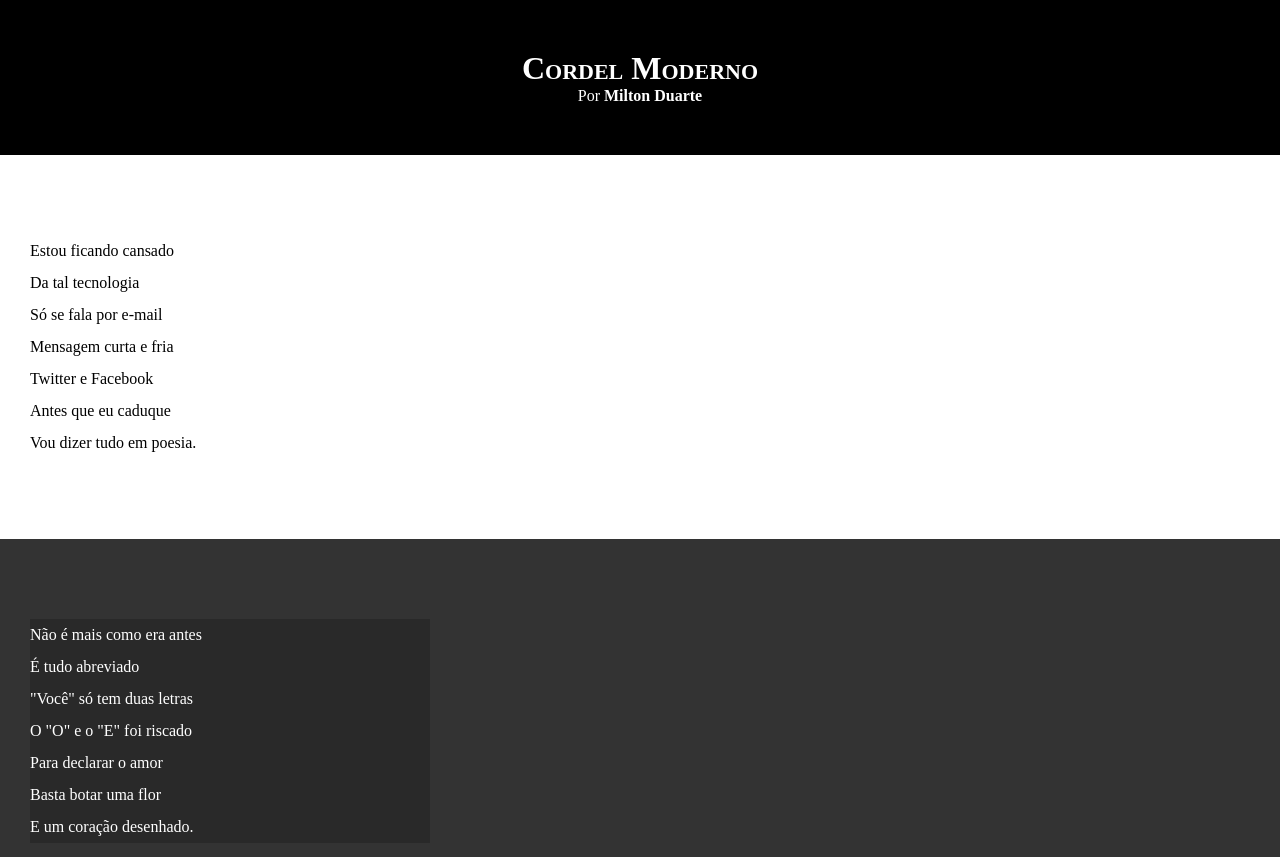
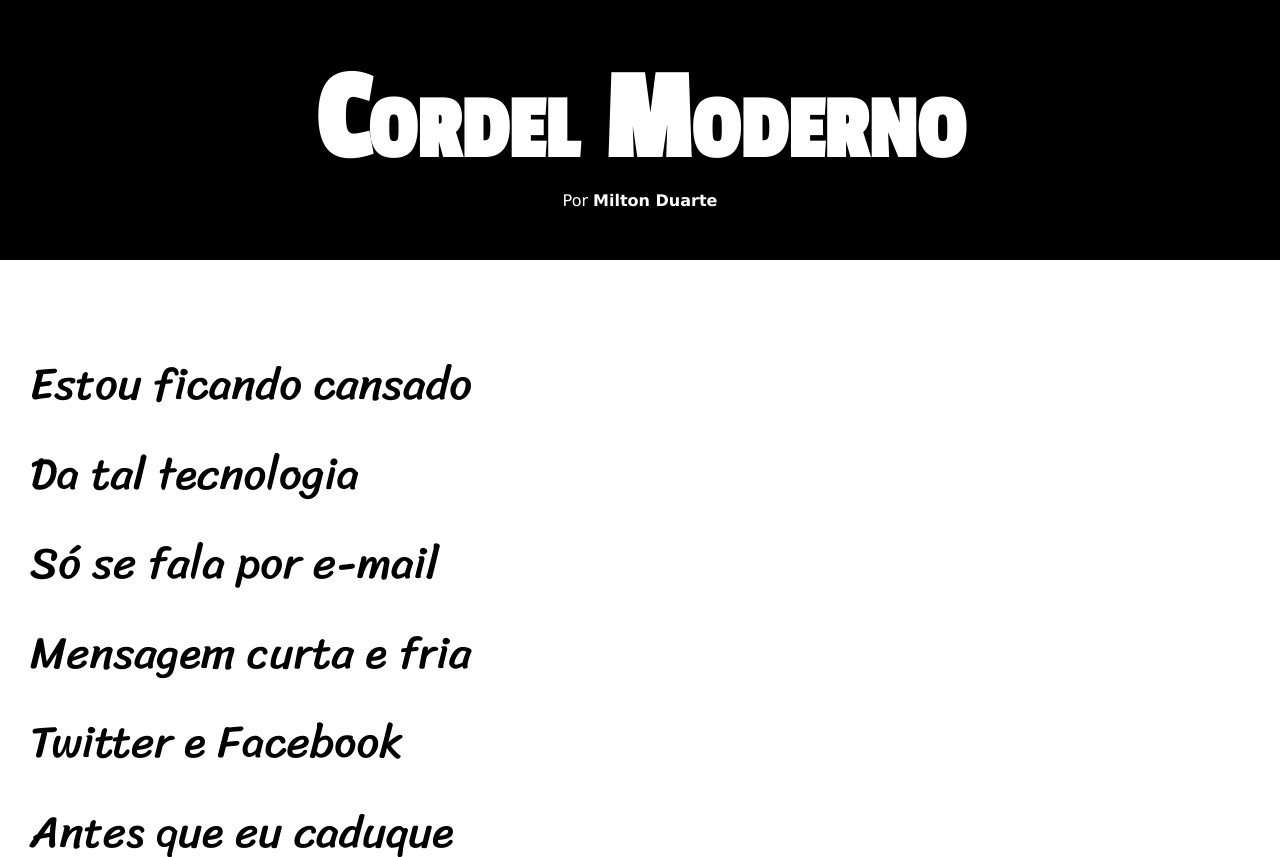
Before and after one commit to abraaofreire/html-css, a plain HTML site: page challenges/challenge012/index.html in a window 1280 px wide. Shown: the top 857 px of the page. Drawn offline with Linux system fonts and the light colour scheme.

Commit message:
Colocando as fontes no projeto

```diff
--- a/challenges/challenge012/styles/style.css
+++ b/challenges/challenge012/styles/style.css
@@ -1,13 +1,22 @@
 @charset "UTF-8";
+@import url('https://fonts.googleapis.com/css2?family=Passion+One&family=Sriracha&display=swap');
+
+:root {
+    --font1: Verdana, Geneva, Tahoma, sans-serif;
+    --font2: 'Passion One', cursive;
+    --font3: 'Sriracha', cursive;
+}
 
 * {
     margin: 0px;
     padding: 0px;
+    font-weight: 1em;
 }
 
 html, body {
     background-color: darkgray;
     min-height: 100vh;
+    font-family: var(--font1);
 }
 
 header {
@@ -19,6 +28,8 @@ header {
 header > h1 {
     padding-top: 50px;
     font-variant: small-caps;
+    font-family: var(--font2);
+    font-size: 10vw;
 }
 
 header > p {
@@ -40,6 +51,8 @@ section {
     padding-bottom: 10vh;
     line-height: 2em;
     padding-left: 30px;
+    font-family: var(--font3);
+    font-size: 3.5vw;
 }
 
 section.normal {
@@ -52,8 +65,9 @@ section.imagem {
 }
 
 section.imagem > p {
-    width: 400px;
     background-color: rgba(0, 0, 0, 0.2);
+    display: inline-block;
+    padding: 10px;
 }
 
 footer {
```
